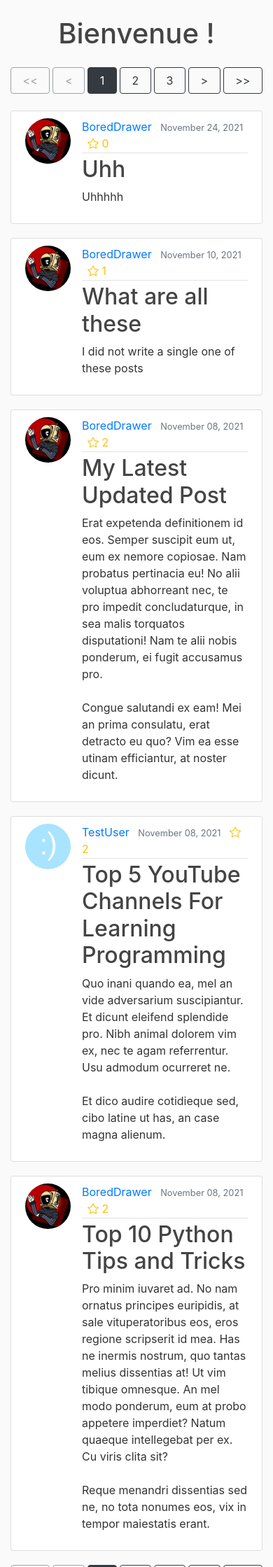
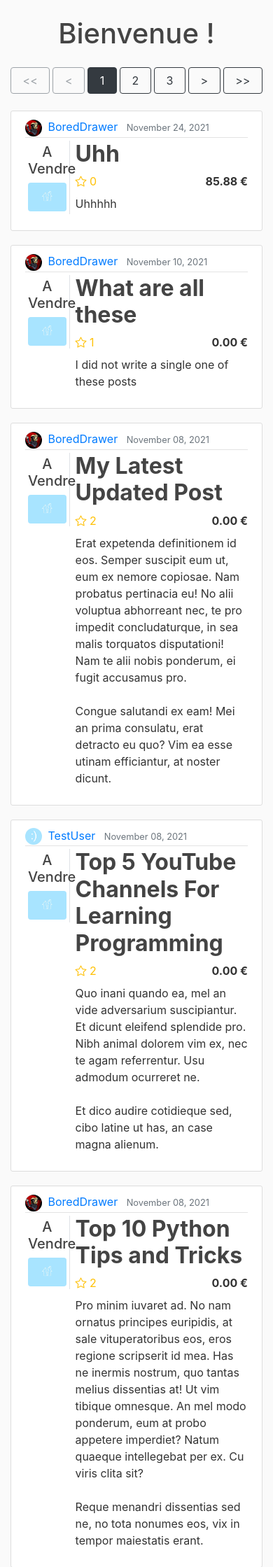
Before and after one commit to JessyEstTropCool/Q3-Projet-Web-HelbImmo, a Django app: page / in a window 390 px wide. Shown: the part 56-2295 px from the top of the page at 70% size. Run offline with Django 3.2, Linux system fonts and the light colour scheme; data comes from the database, SQL or seed files in the repository; some libraries are stand-ins or nearby versions.

Commit message:
Posts plus immobilier qu'avant

```diff
--- a/HELBImmo/blog/models.py
+++ b/HELBImmo/blog/models.py
@@ -14,6 +14,7 @@ class Post(models.Model):
     #locality = models.ForeignKey( City)
     room_amount = models.IntegerField(default=0)
     thumbnail = models.ImageField(default='no_photo.jpg', upload_to='gallery_images')
+    to_sell = models.BooleanField(default=True)
     #consultations
 
     def __str__(self):
@@ -23,5 +24,5 @@ class Post(models.Model):
         return reverse('post-detail', kwargs={'pk': self.pk})
 
 class GalleryImage(models.Model):
-    post = models.ForeignKey( Post, on_delete=models.CASCADE)
+    #post = models.ForeignKey(Post, on_delete=models.CASCADE, default=Post.objects.first() )
     image = models.ImageField(default='no_photo.jpg', upload_to='gallery_images')
--- a/HELBImmo/blog/static/blog/main.css
+++ b/HELBImmo/blog/static/blog/main.css
@@ -86,6 +86,11 @@ body {
     align-self: baseline;
   }
 
+  .post-img
+  {
+    width:20%;
+  }
+
   .text-orange
   {
     color:orangered;
--- a/HELBImmo/blog/templates/blog/home.html
+++ b/HELBImmo/blog/templates/blog/home.html
@@ -4,18 +4,33 @@
 <h1 class="text-center mb-4">Bienvenue !</h1>
 {% include "blog/subtemplates/pagination.html" %}
 {% for post in posts %}
-    <article class="media content-section">
-        <a href="{% url 'user-posts' post.author.username %}">
-            <img class="rounded-circle article-img" src="{{ post.author.profile.image.url }}">
-        </a>
-        <div class="media-body">
-            <div class="article-metadata">
-                <a class="mr-2" href="{% url 'user-posts' post.author.username %}">{{ post.author }}</a>
-                <small class="text-muted">{{ post.date_posted|date:"E d, Y" }}</small>
-                {% include "blog/subtemplates/fav-button.html" %}
+    <article class="content-section">
+        <div class="article-metadata">
+            <a class="mr-2" href="{% url 'user-posts' post.author.username %}">
+                <img class="text-img rounded-circle mr-1" src="{{ post.author.profile.image.url }}">
+                {{ post.author }}
+            </a>
+            <small class="text-muted">{{ post.date_posted|date:"E d, Y" }}</small>
+        </div>
+        <div class="media">
+            <div class="post-img mr-2 p-1 border-right">
+                {% if post.to_sell == True %}
+                    <h5 class="text-center">A Vendre</h5>
+                {% else %}
+                    <h5 class="text-center">A Louer</h5>
+                {% endif %}
+                <a href="{% url 'post-detail' post.id %}">
+                    <img class="img-fluid rounded" src="{{ post.thumbnail.url }}">
+                </a>
             </div>
-            <h2><a class="article-title" href="{% url 'post-detail' post.id %}">{{ post.title }}</a></h2>
-            <p class="article-content">{{ post.content }}</p>
+            <div class="media-body">
+                <h2><a class="article-title" href="{% url 'post-detail' post.id %}"><b>{{ post.title }}</b></a></h2>
+                <div class="d-flex justify-content-between mb-2">
+                    {% include "blog/subtemplates/fav-button.html" %}
+                    <b>{{ post.price }} €</b>
+                </div>
+                <p class="article-content">{{ post.content }}</p>
+            </div>
         </div>
     </article>
 {% endfor %}
--- a/HELBImmo/blog/templates/blog/subtemplates/fav-button.html
+++ b/HELBImmo/blog/templates/blog/subtemplates/fav-button.html
@@ -1,4 +1,4 @@
-<span class="fav ml-2 text-warning" fav-url="{% url 'favorite' %}" data-postid="{{post.id}}">
+<span class="fav text-warning" fav-url="{% url 'favorite' %}" data-postid="{{post.id}}">
     {% if user.profile in post.profile_set.all %}
         <i class="bi bi-star-fill"></i>
     {% else %}
```
Also changed, not shown: HELBImmo/blog/migrations/0004_auto_20211125_0934.py (added), HELBImmo/blog/migrations/0005_post_to_sell.py (added), HELBImmo/db.sqlite3.
